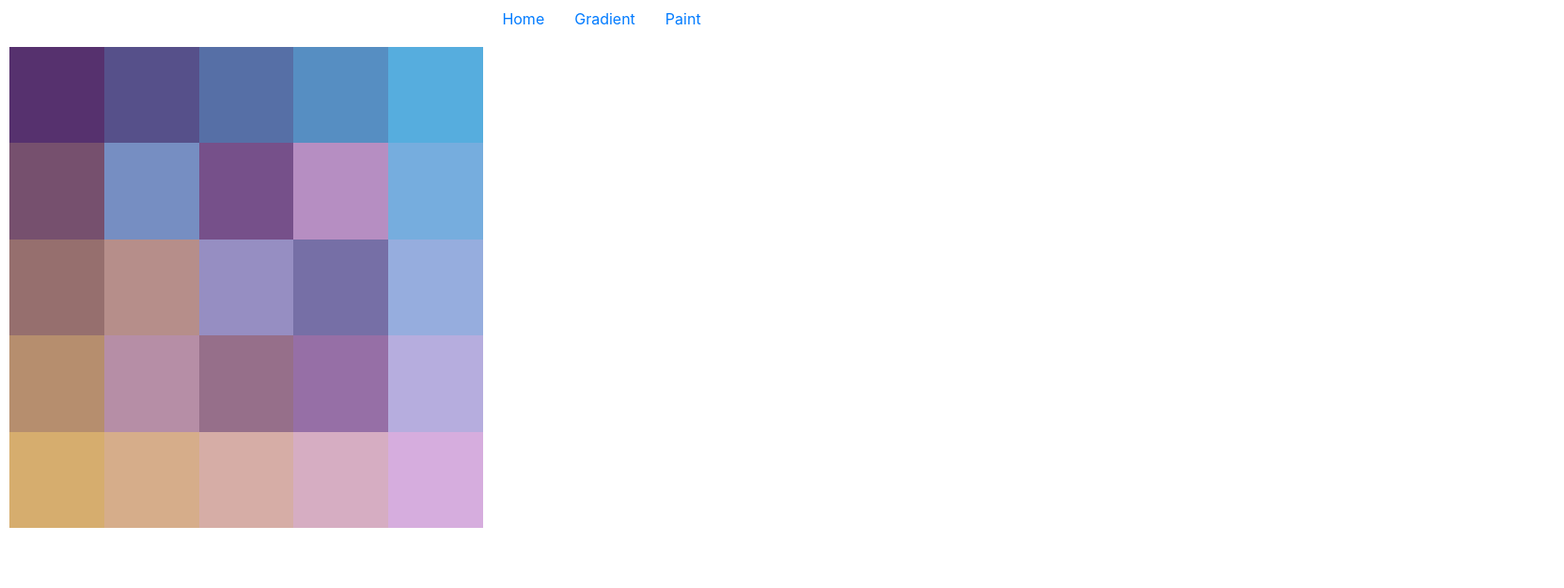
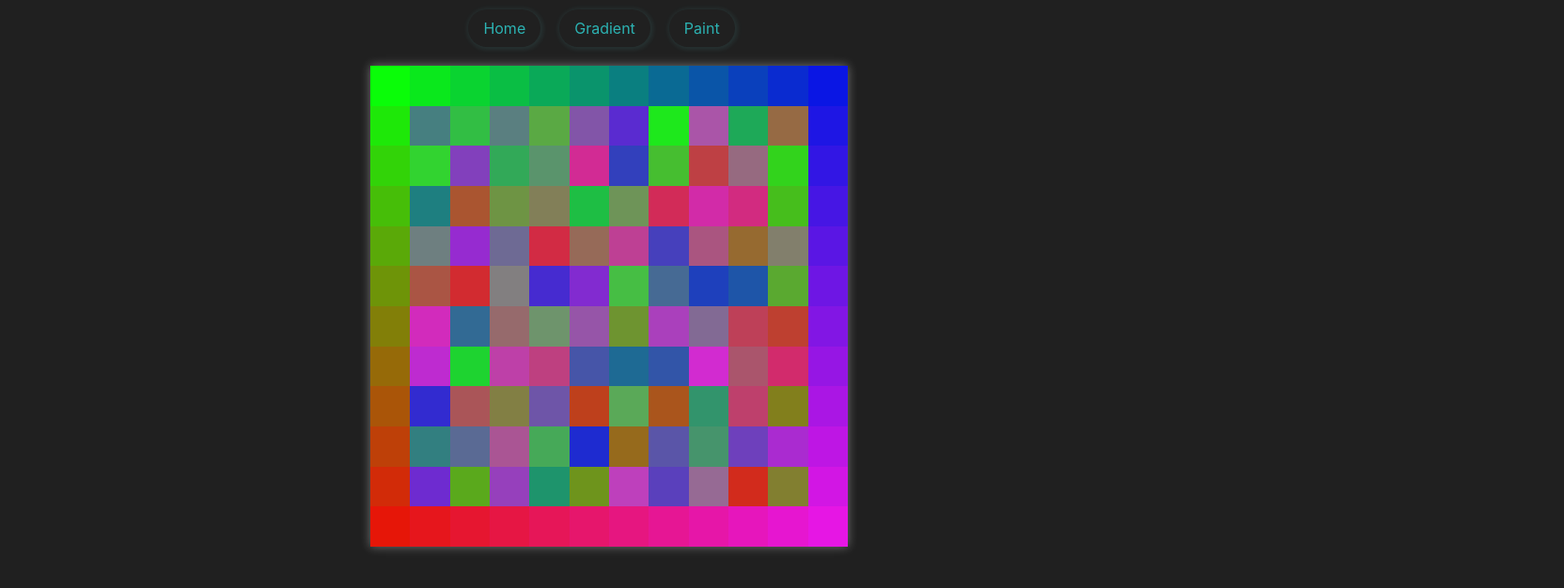
Before and after one commit to Hadri2002/colors, a plain HTML site: page gradient.html in a window 1280 px wide. Shown: the whole page at 94% size, 1664 px wide, since content can reach past the window. Drawn offline with nearby package versions, Linux system fonts and the light colour scheme.

Commit message:
szinezek

```diff
--- a/app/Gradient/Gradient.js
+++ b/app/Gradient/Gradient.js
@@ -1,7 +1,7 @@
 import Application from "../Application.js";
 
 export default class Gradient extends Application{
-    static size = 5;
+    static size = 12;
     static step = 20;
     static colors = [];
 
--- a/gradient.html
+++ b/gradient.html
@@ -5,8 +5,8 @@
     <meta charset="UTF-8">
     <meta http-equiv="X-UA-Compatible" content="IE=edge">
     <meta name="viewport" content="width=device-width, initial-scale=1.0">
+    <link rel="stylesheet" href="https://cdn.jsdelivr.net/npm/bootstrap@4.3.1/dist/css/bootstrap.min.css" integrity="sha384-ggOyR0iXCbMQv3Xipma34MD+dH/1fQ784/j6cY/iJTQUOhcWr7x9JvoRxT2MZw1T" crossorigin="anonymous">
     <link rel="stylesheet" href="style.css">
-    <link rel="stylesheet" href="https://cdn.jsdelivr.net/npm/bootstrap@4.3.1/dist/css/bootstrap.min.css" integrity="sha384-ggOyR0iXCbMQv3Xipma34MD+dH/1fQ784/j6cY/iJTQUOhcWr7x9JvoRxT2MZw1T" crossorigin="anonymous">
     <link rel="shortcut icon" href="pictures/color_macher_logo.png" type="image/png" />
     <script src="main.js?v=1"></script>
 </head>
--- a/style.css
+++ b/style.css
@@ -1,24 +1,65 @@
+body {
+    background-color: #202020;
+    color: rgb(188, 201, 213);
+    width: 100%;
+    overflow-x:hidden;
+    overflow-y:hidden;
+}
+
+.nav-item{
+    box-shadow:1px 1px 5px 2px #68ffff15;
+    margin: 10px;
+    border-radius: 25px;
+}
+
+a{
+    color: rgb(44, 178, 178);
+    transition: all 0.5s ease-in;
+}
+  a:visited {
+    color: rgb(44, 178, 178);
+    transition: all 0.5s ease-in;
+  }
+  a:hover {
+    color: rgb(71, 255, 246);
+    transition: all 0.5s ease-in;
+  }
+  a:active {
+    color: rgb(0, 157, 255);
+    transition: all 0.5s ease-in;
+  }
+
 .gradient-container{
     width: 100%;
     text-align: center;
     align-items: center;
+    padding-right: auto;
+    margin-right: auto;
+    padding-left: auto;
+    margin-left: auto;
     float: inherit;
 }
 
 .gradient-ghost{
+    top: 50%;
+    left: 30%;
     margin: 10px;
     text-align: center;
     align-items: center;
+    padding-right: auto;
     padding-left: auto;
+    margin-right: auto;
     height: 100%;
     padding-bottom: 100%;
     position:relative;
     text-align: center;
     align-items: center;
-    float: inherit;
+    float:none;
+
 }
 
 .gradient-grid{
+    box-shadow:0px 0px 10px 0px #ffffff5f;
     position: absolute;
     top: 0;
     left: 0;
@@ -26,4 +67,6 @@
     width: 40%;
     height: 40%;
     background-color: beige;
+    justify-content: space-evenly;
+    align-content: space-evenly;
 }
```
Also changed, not shown: index.html (+1 -1 lines), paint.html (+1 -1 lines).
